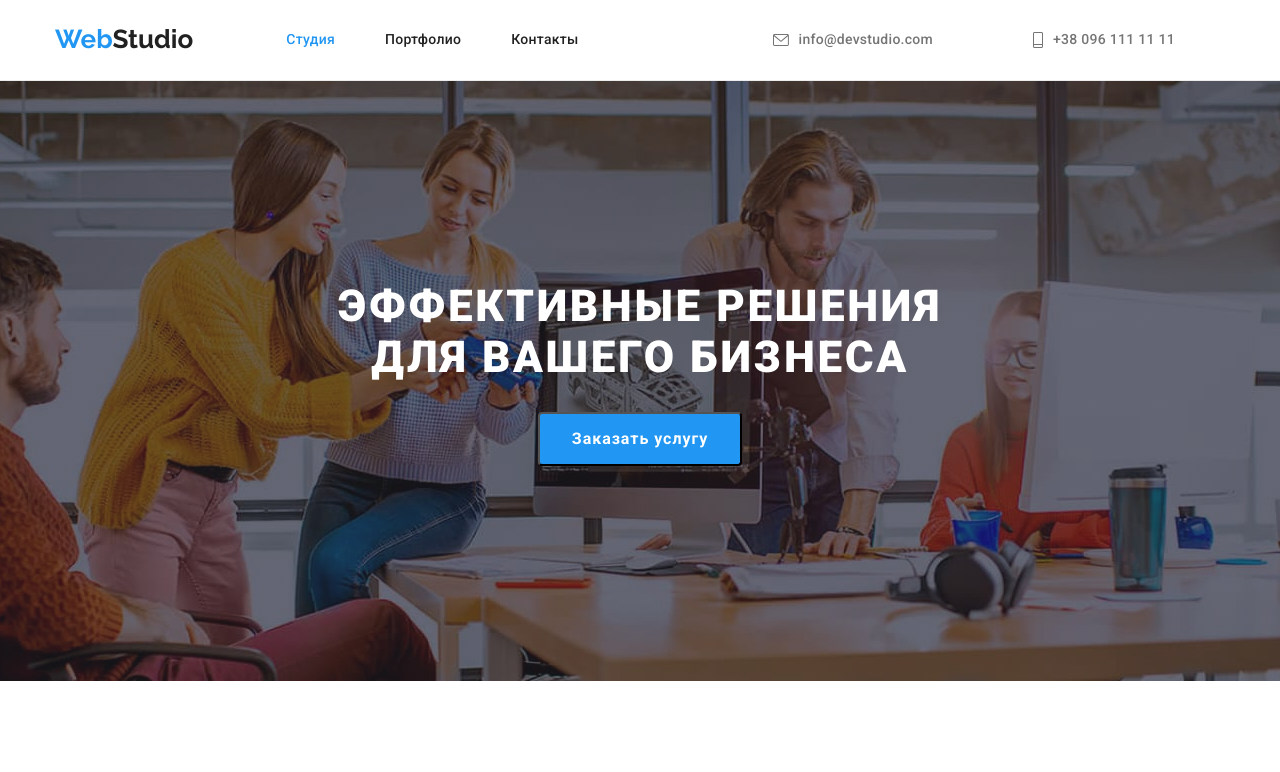
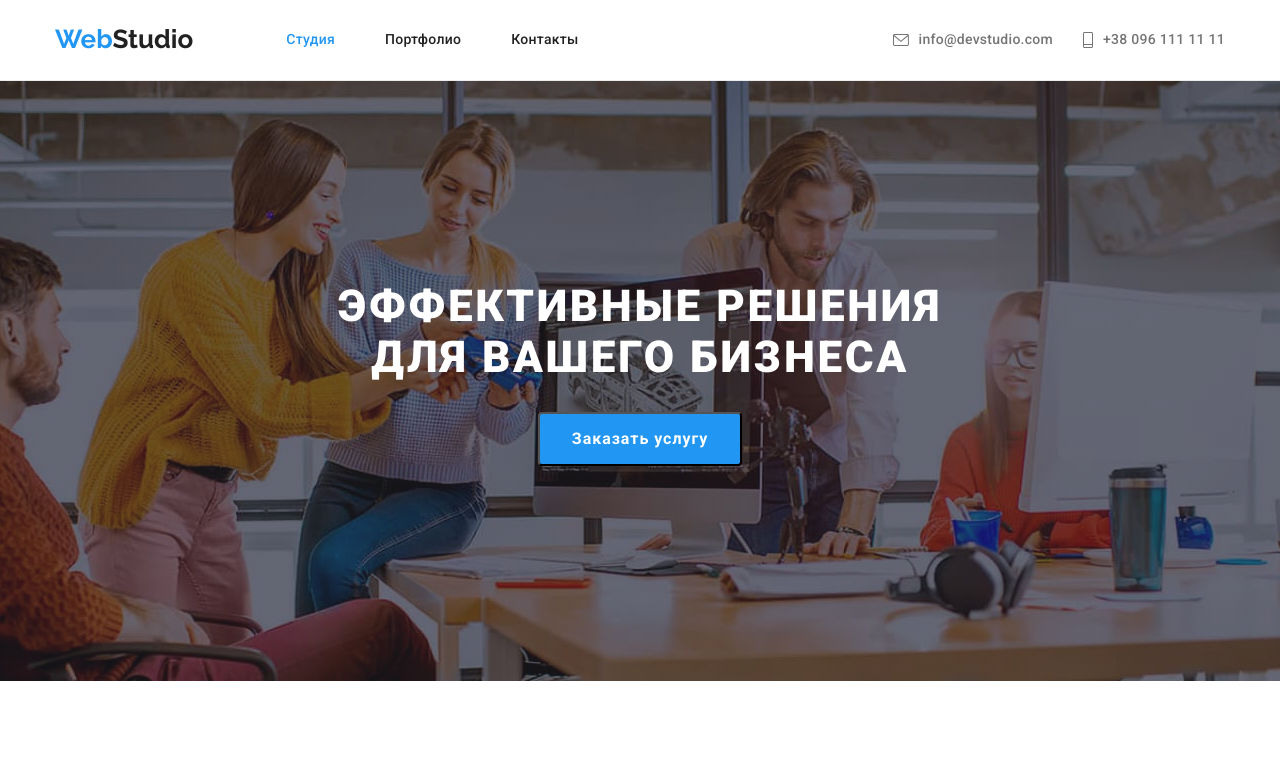
Before and after one commit to DenysSham/goit-markup-hw-05, a plain HTML site: page index.html in a window 1280 px wide. Shown: the top 772 px of the page. Drawn offline with nearby package versions, Linux system fonts and the light colour scheme.

Commit message:
Update slyles.css

```diff
--- a/css/slyles.css
+++ b/css/slyles.css
@@ -113,25 +113,21 @@ ul {
    margin-left: auto;
    display: flex;
 }
-.contacts-list {
-   display: block;
-   padding-bottom: 32px;
-   padding-top: 32px;
+.contacts-list:nth-child(1) {
+   margin-right: 30px;
 }
 .header-contact {
    display: flex;
    align-items: center;
-   margin-right: 50px;
    font-style: normal;
    font-weight: 500;
    font-size: 14px;
    line-height: 1.14;
    letter-spacing: 0.02em;
+   padding: 32px 0;
    color: var(--secondary-text-color);
 }
-.header-contacts :not(:last-child) {
-   margin-right: 50px;
-}
+
 .header-contact:hover,
 .header-contact:focus {
    color: var(--current-color);
```
